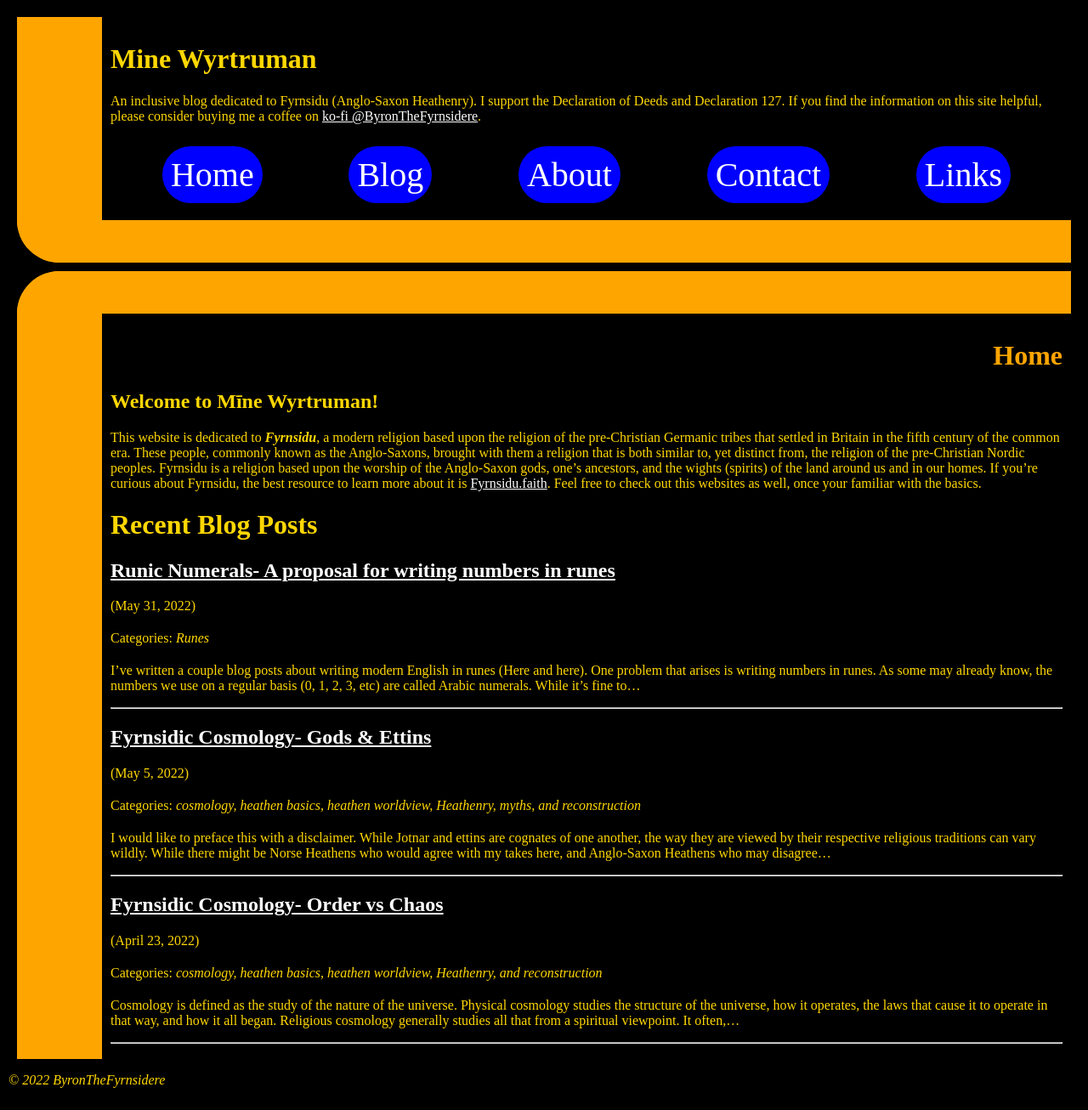
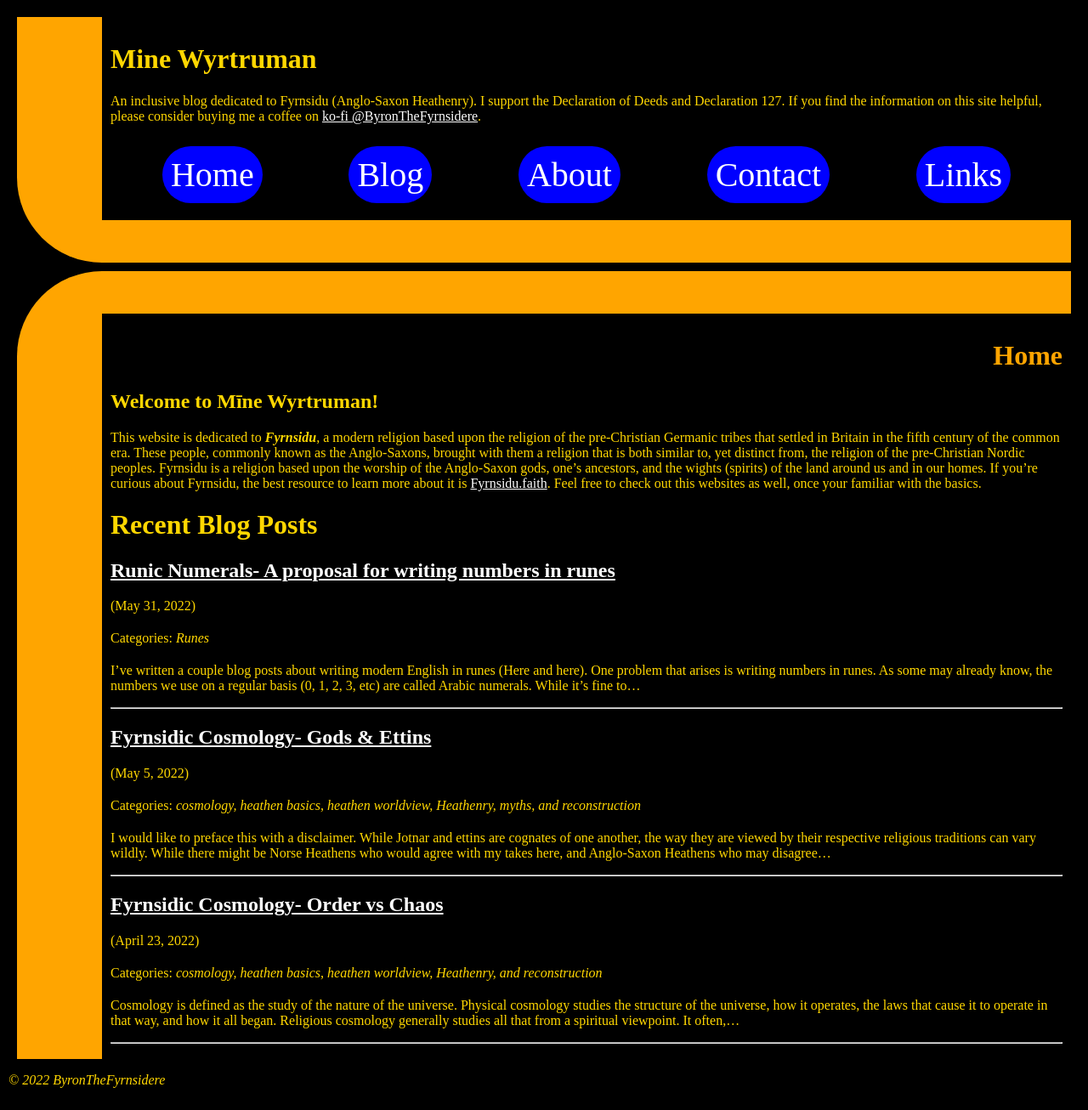
Before and after one commit to byronpendason/byronpendason.github.io, a Jekyll site: the page built from index.md, in a window 1280 px wide. Shown: the whole page at 85% size. Built offline with Jekyll 4.4.1, drawn with Linux system fonts in a browser that asks for light colours; our own code applies the rules of GitHub Pages for plain Markdown files; comment, search, counter and statistics services are not loaded.

Commit message:
Update style.css

```diff
--- a/css/style.css
+++ b/css/style.css
@@ -13,7 +13,7 @@
         border-style: solid;
         border-width: 0px 0px 50px 100px;
         border-color: orange;
-        border-radius: 0px 0px 0px 50px;
+        border-radius: 0px 0px 0px 100px;
       }
       nav ul {
         display: flex;
@@ -45,7 +45,7 @@
       #content {
         margin: 10px;
         padding: 10px;
-        border-radius: 50px 0px 0px 0px;
+        border-radius: 100px 0px 0px 0px;
         border-style: solid;
         border-width: 50px 0px 0px 100px;
         border-color: orange;
```
